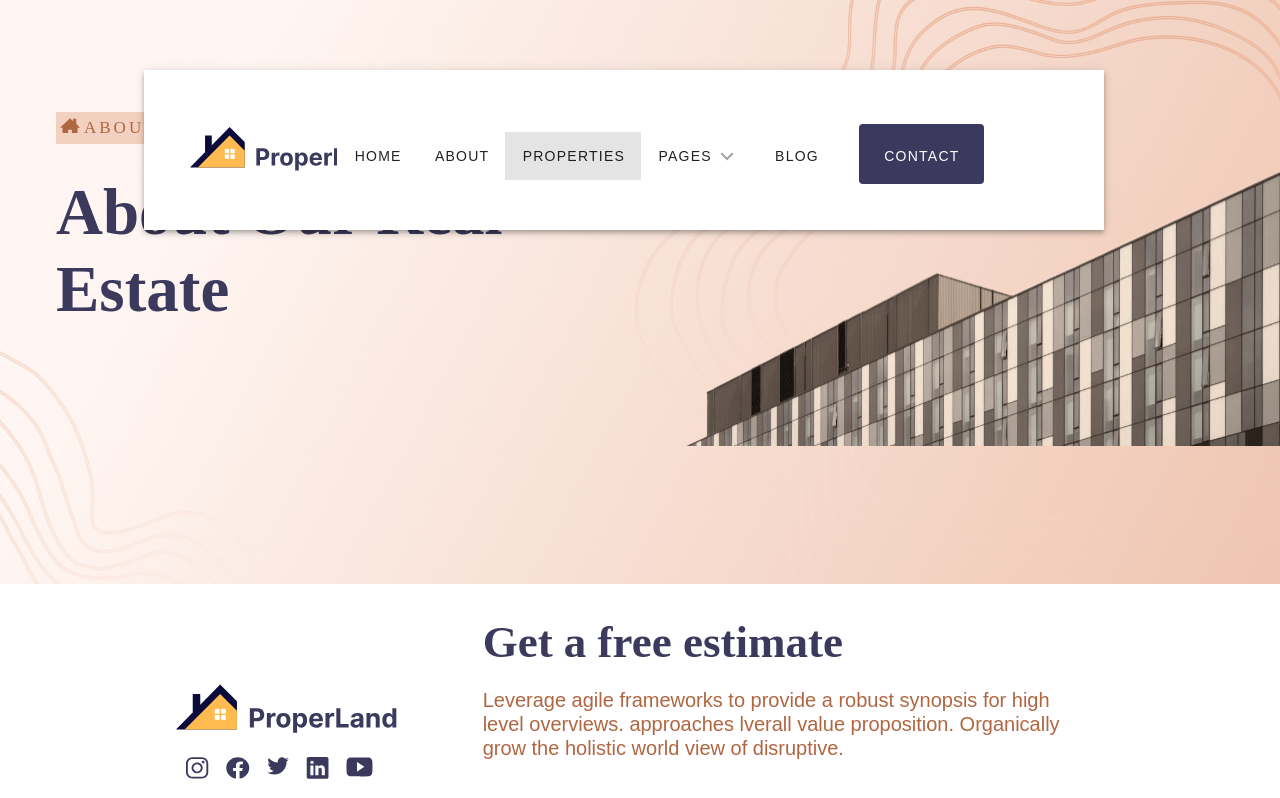
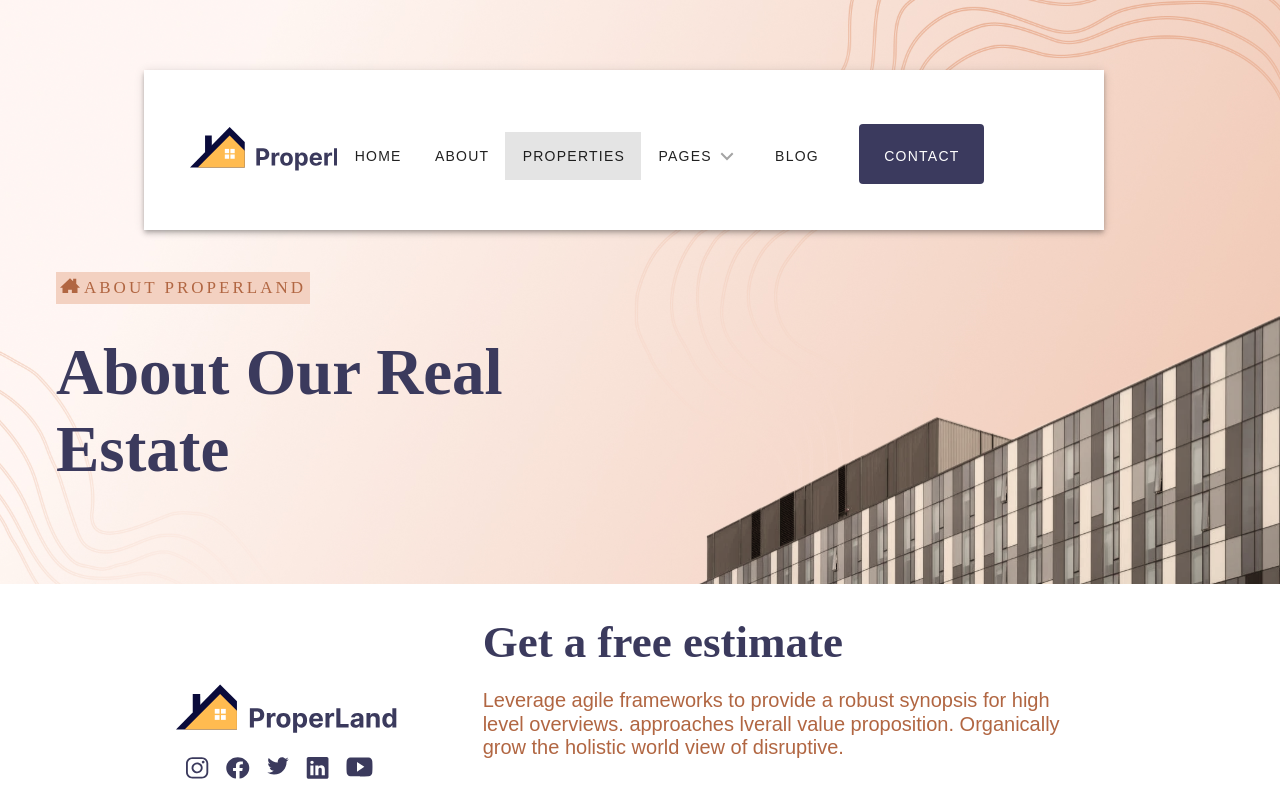
Before and after one commit to Salem-Team/Real_Estate, a Vue app: page /about-view in a window 1280 px wide. Shown: the top 798 px of the page. Built offline with nearby package versions, Linux system fonts and the light colour scheme; a web font is replaced by a local one.

Commit message:
landing section updated

```diff
--- a/src/views/AboutView.vue
+++ b/src/views/AboutView.vue
@@ -4,8 +4,8 @@
     <div class="parent">
       <v-container>
         <v-row>
-          <v-col cols="5">
-            <div class="cont d-flex flex-column text-left mt-24">
+          <v-col cols="5" class="mt-32">
+            <div class="cont d-flex flex-column text-left mt-32 mb-20">
               <h4 class="flex flex-row gap-1 p-1">
                 <span><img src="@/assets/home_icon.svg" alt="" /></span>ABOUT
                 PROPERLAND
@@ -13,7 +13,7 @@
               <h1 class="title">About Our Real Estate</h1>
             </div>
           </v-col>
-          <v-col cols="7">
+          <v-col cols="7" class="mt-36">
             <div class="parent_img relative">
               <img
                 class="w-full h-fit absolute"
@@ -45,7 +45,6 @@ body {
   .parent {
     background-image: url("../assets/Background-1.jpg");
     background-size: cover;
-    height: 73vh;
     overflow: hidden;
     .cont {
       h4 {
```
